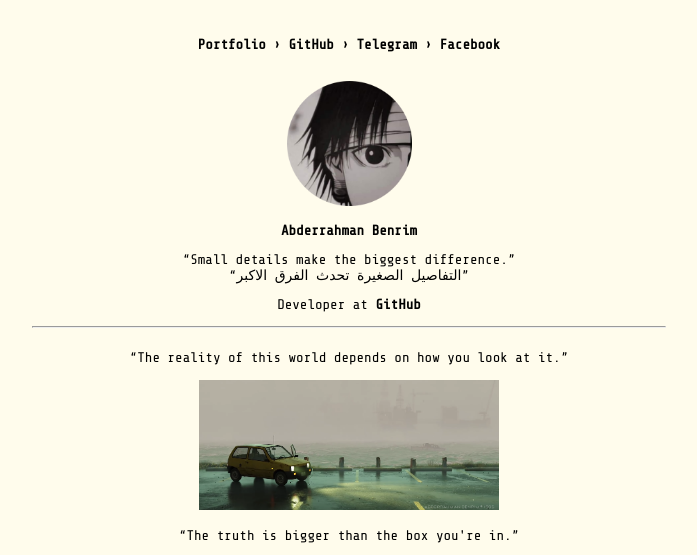
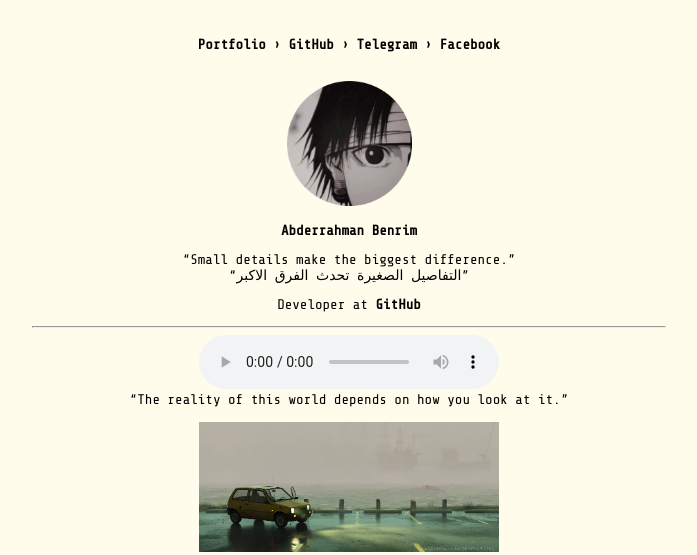
Before and after one commit to xcoderdz/xcoderdz, a plain HTML site: page index.html in a window 1280 px wide. Shown: the top 555 px of the page, without its empty margins (291-988 px from the left). Drawn offline with nearby package versions, Linux system fonts and the light colour scheme.

Commit message:
Update index.html

```diff
--- a/index.html
+++ b/index.html
@@ -42,7 +42,7 @@
 
   <hr/>
   <!-- Audio -->
-
+  <audio controls autoplay><source src="assets/xcoderdz.mp3" type="audio/mpeg"></audio>
   <!-- GitHub rank -->
 
   <!-- Quotes -->
```
